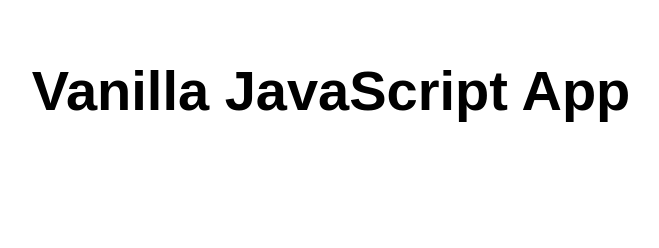
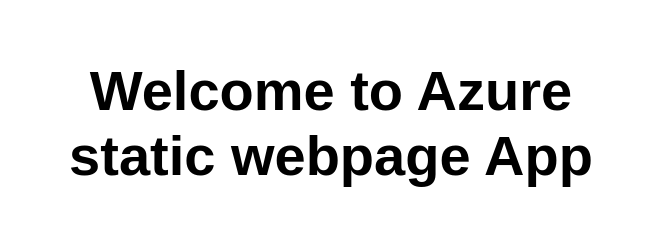
Before and after one commit to DHAED001/staticwebpage, a website: page src/index.html in a window 1280 px wide. Shown: the whole page, without its empty margins (309-968 px from the left). Drawn offline with Linux system fonts and the light colour scheme.

Commit message:
Update index.html

```diff
--- a/src/index.html
+++ b/src/index.html
@@ -5,12 +5,12 @@
   <meta charset="UTF-8">
   <meta name="viewport" content="width=device-width, initial-scale=1.0">
   <link rel="stylesheet" href="styles.css">
-  <title>Vanilla JavaScript App</title>
+  <title>Welcome</title>
 </head>
 
 <body>
   <main>
-    <h1>Vanilla JavaScript App</h1>
+    <h1>Welcome to Azure static webpage App</h1>
   </main>
 </body>
 
```
